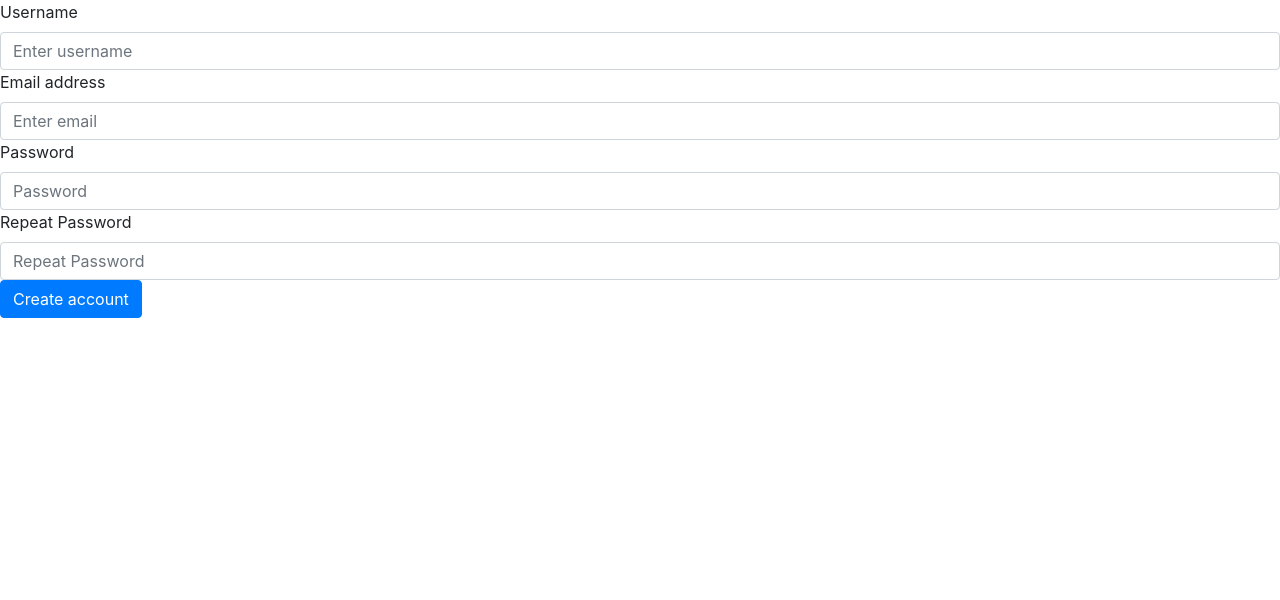
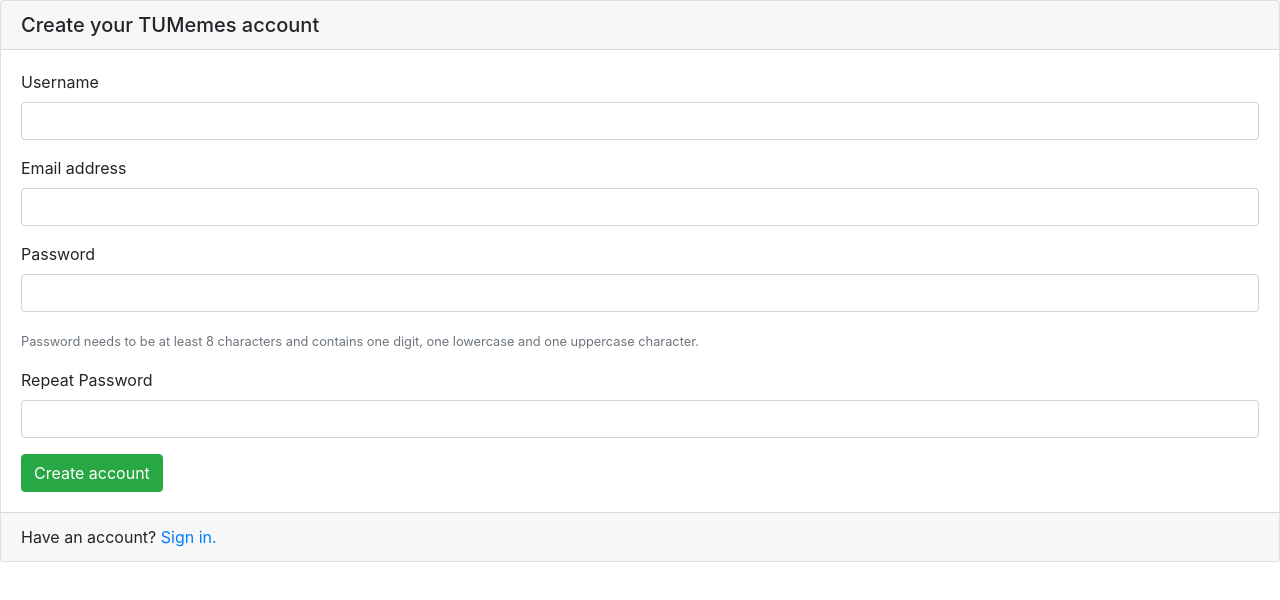
Before and after one commit to leonwind/tumemes, a React (Create React App) app in the folder webapp/: page /register in a window 1280 px wide. Shown: the top 600 px of the page. Built offline with nearby package versions, Linux system fonts and the light colour scheme.

Commit message:
Add bootstrap with css to login and registration

```diff
--- a/webapp/src/components/LoginPage.tsx
+++ b/webapp/src/components/LoginPage.tsx
@@ -2,6 +2,9 @@
 import {User} from "../types";
 import {AuthorizationService} from "../service/authorizationService";
 import {Redirect} from "react-router-dom";
+import Button from "react-bootstrap/Button";
+import styles from "../styles/Login.css"
+import Card from "react-bootstrap/Card";
 
 interface State {
     username: string,
@@ -54,7 +57,8 @@
                 }
 
                 if (ans.status === 401) {
-                    this.setState({error: "Username or password wrong"});
+                    this.setState({error: "Incorrect username or password."});
+                    this.setState({password: ""});
                     return;
                 }
 
@@ -72,26 +76,50 @@
         }
 
         return (
-            <div>
-                <form onSubmit={this.handleSubmit}>
-                    <label htmlFor="username">Username or email address</label>
-                    <input type="username" className="form-control" id="username"
-                           value={this.state.username} onChange={this.handleUsernameChange}
-                           placeholder="Enter username" required/>
+            <div className={styles.loginCard}>
+                <Card>
+                    <form onSubmit={this.handleSubmit}>
+                        <Card.Header as={"h5"} className={styles.loginCardHeader}>
+                            Sign in to TUMemes
+                        </Card.Header>
 
-                    <label htmlFor="password">Password</label>
-                    <input type="password" className="form-control" id="password"
-                           value={this.state.password} onChange={this.handlePasswordChange}
-                           placeholder="Password" required/>
+                        <Card.Body className={styles.loginCardFormText}>
+                            <Card.Text>
+                                <label htmlFor="username">
+                                    Username or email address
+                                </label>
+                                <input type="username" className="form-control" id="username"
+                                       value={this.state.username}
+                                       onChange={this.handleUsernameChange}
+                                       placeholder="" required/>
+                            </Card.Text>
 
-                    <button type="submit" className="btn btn-primary">
-                       Sign in
-                    </button>
+                            <Card.Text>
+                                <label htmlFor="password">
+                                    Password
+                                </label>
+                                <input type="password" className="form-control" id="password"
+                                       value={this.state.password}
+                                       onChange={this.handlePasswordChange}
+                                       placeholder="" required/>
+                            </Card.Text>
 
-                    <span style={{color: "red"}}>
-                        {this.state.error}
-                    </span>
-                </form>
+                            <Card.Text className={styles.loginErrorMessage}>
+                                {this.state.error}
+                            </Card.Text>
+
+                            <Button type="submit" variant={"success"}
+                                    className={styles.loginSubmitButton}>
+                                Sign in
+                            </Button>
+                        </Card.Body>
+
+                    </form>
+
+                    <Card.Footer className={styles.createAccountLink}>
+                        New here? <a href={"/register"}>Create an account.</a>
+                    </Card.Footer>
+                </Card>
             </div>
         );
     }
--- a/webapp/src/components/NavigationBar.tsx
+++ b/webapp/src/components/NavigationBar.tsx
@@ -22,11 +22,11 @@
             <nav className={"navbar"}>
                 <span className={"navbar-brand"}>TUMemes</span>
 
-                <Button variant={"primary"} className={styles.logOutButton} onClick={logOut}>
+                <Button variant={"primary"} className={styles.navBarButton} onClick={logOut}>
                    Log out
                 </Button>
 
-                <Button variant={"primary"} className={styles.logOutButton} onClick={upload}>
+                <Button variant={"primary"} className={styles.navBarButton} onClick={upload}>
                     Upload
                 </Button>
             </nav>
--- a/webapp/src/components/Registration.tsx
+++ b/webapp/src/components/Registration.tsx
@@ -3,6 +3,9 @@
 import {AuthorizationService} from "../service/authorizationService";
 import {NewUser} from "../types";
 import {Redirect} from "react-router-dom";
+import styles from "../styles/Registration.css"
+import Card from "react-bootstrap/Card";
+import Button from "react-bootstrap/Button";
 
 interface State {
     username: string,
@@ -119,13 +122,13 @@
 
         if (!Registration.isSecure(this.state.password)) {
             console.log("Password weak");
-            newErrors.password = "Password weak";
+            newErrors.password = "Password is too weak";
             isValid = false;
         }
 
         if (this.state.password !== this.state.repeatedPassword) {
             console.log("Password and repeated password do not match");
-            newErrors.repeatedPassword = "Password and repeated password do not match";
+            newErrors.repeatedPassword = "Passwords do not match";
             isValid = false;
         }
 
@@ -174,10 +177,10 @@
                     };
 
                     if (data === "Username exists") {
-                        newErrors.username = data;
+                        newErrors.username = "Username already exists.";
                     }
                     else if (data === "Email exists") {
-                            newErrors.email = data;
+                            newErrors.email = "Email already exists.";
                     }
                     else {
                         newErrors.unexpected = "An error occurred on the server." +
@@ -197,50 +200,90 @@
         }
 
         return (
-            <div>
+            <div className={styles.registrationCard}>
+                <Card>
+                    <Card.Header as={"h5"} className={styles.registrationCardHeader}>
+                        Create your TUMemes account
+                    </Card.Header>
+
+                    <Card.Body className={styles.registrationCardFormText}>
                         <form onSubmit={this.handleSubmit}>
-                    <label htmlFor="username">Username</label>
+
+                            <Card.Text>
+                                <label htmlFor="username">
+                                    Username
+                                </label>
                                 <input type="username" className="form-control" id="username"
-                           value={this.state.username} onChange={this.handleUsernameChange}
-                           placeholder="Enter username" required/>
+                                       value={this.state.username}
+                                       onChange={this.handleUsernameChange}
+                                       placeholder="" required/>
                                 <span style={{color: "red"}}>
                                     {this.state.errors["username"]}
                                 </span>
+                            </Card.Text>
 
-                    <label htmlFor="email">Email address</label>
+                            <Card.Text>
+                                <label htmlFor="email">
+                                    Email address
+                                </label>
                                 <input type="email" className="form-control" id="email"
-                           value={this.state.email} onChange={this.handleEmailChange}
-                           placeholder="Enter email" required/>
+                                       value={this.state.email}
+                                       onChange={this.handleEmailChange}
+                                       placeholder="" required/>
                                 <span style={{color: "red"}}>
                                     {this.state.errors["email"]}
                                 </span>
+                            </Card.Text>
 
-                    <label htmlFor="password">Password</label>
+                            <Card.Text>
+                                <label htmlFor="password">
+                                    Password
+                                </label>
                                 <input type="password" className="form-control" id="password"
-                           value={this.state.password} onChange={this.handlePasswordChange}
-                           placeholder="Password" required/>
+                                       value={this.state.password}
+                                       onChange={this.handlePasswordChange}
+                                       placeholder="" required/>
                                 <span style={{color: "red"}}>
                                     {this.state.errors["password"]}
                                 </span>
+                            </Card.Text>
+                            <Card.Text className={"text-muted"}>
+                                <small>
+                                Password needs to be at least 8 characters
+                                and contains one digit, one lowercase
+                                and one uppercase character.
+                                </small>
+                            </Card.Text>
 
-
-                    <label htmlFor="password">Repeat Password</label>
+                            <Card.Text>
+                                <label htmlFor="password">
+                                    Repeat Password
+                                </label>
                                 <input type="password" className="form-control" id="repeated_password"
                                        value={this.state.repeatedPassword}
                                        onChange={this.handleRepeatedPasswordChange}
-                           placeholder="Repeat Password" required/>
+                                       placeholder="" required/>
                                 <span style={{color: "red"}}>
                                     {this.state.errors["repeatedPassword"]}
                                 </span>
+                            </Card.Text>
 
-                    <button type="submit" className="btn btn-primary">
+                            <Button type="submit" variant="success"
+                                    className={styles.registrationSubmitButton}>
                                Create account
-                    </button>
+                            </Button>
+
+                        </form>
+                    </Card.Body>
 
                     <span style={{color: "red"}}>
                         {this.state.errors["unexpected"]}
                     </span>
-                </form>
+
+                    <Card.Footer className={styles.registrationLogInLink}>
+                        Have an account? <a href={"/login"}>Sign in.</a>
+                    </Card.Footer>
+                </Card>
             </div>
         );
     }
--- /dev/null
+++ b/webapp/src/styles/Login.css
@@ -0,0 +1,31 @@
+.loginCard {
+    padding-top: 5%;
+    width: 40%;
+    margin: auto;
+}
+
+.loginCardHeader {
+    color: rgb(0, 101, 189);
+    text-align: center;
+    font-weight: bold;
+}
+
+.loginCardFormText {
+    font-weight: bold;
+}
+
+.loginSubmitButton {
+    width: 70%;
+    text-align: center;
+    margin-left: 15%;
+    color: white;
+}
+
+.loginErrorMessage {
+    color: red;
+    text-align: center;
+}
+
+.createAccountLink {
+    text-align: center;
+}
--- a/webapp/src/styles/NavigationBar.css
+++ b/webapp/src/styles/NavigationBar.css
@@ -7,7 +7,7 @@
     color: white;
 }
 
-.logOutButton {
+.navBarButton {
     background-color: white;
     color: rgb(0, 101, 189);
 }
--- /dev/null
+++ b/webapp/src/styles/Registration.css
@@ -0,0 +1,31 @@
+.registrationCard {
+    padding-top: 5%;
+    width: 40%;
+    margin: auto;
+}
+
+.registrationCardHeader {
+    color: rgb(0, 101, 189);
+    text-align: center;
+    font-weight: bold;
+}
+
+.registrationCardFormText {
+    font-weight: bold;
+}
+
+.registrationSubmitButton {
+    width: 70%;
+    text-align: center;
+    margin-left: 15%;
+    color: white;
+}
+
+.errorMessage {
+    color: red;
+    text-align: center;
+}
+
+.registrationLogInLink {
+    text-align: center;
+}
```
Lines whose indentation alone changed are shown as unchanged.
